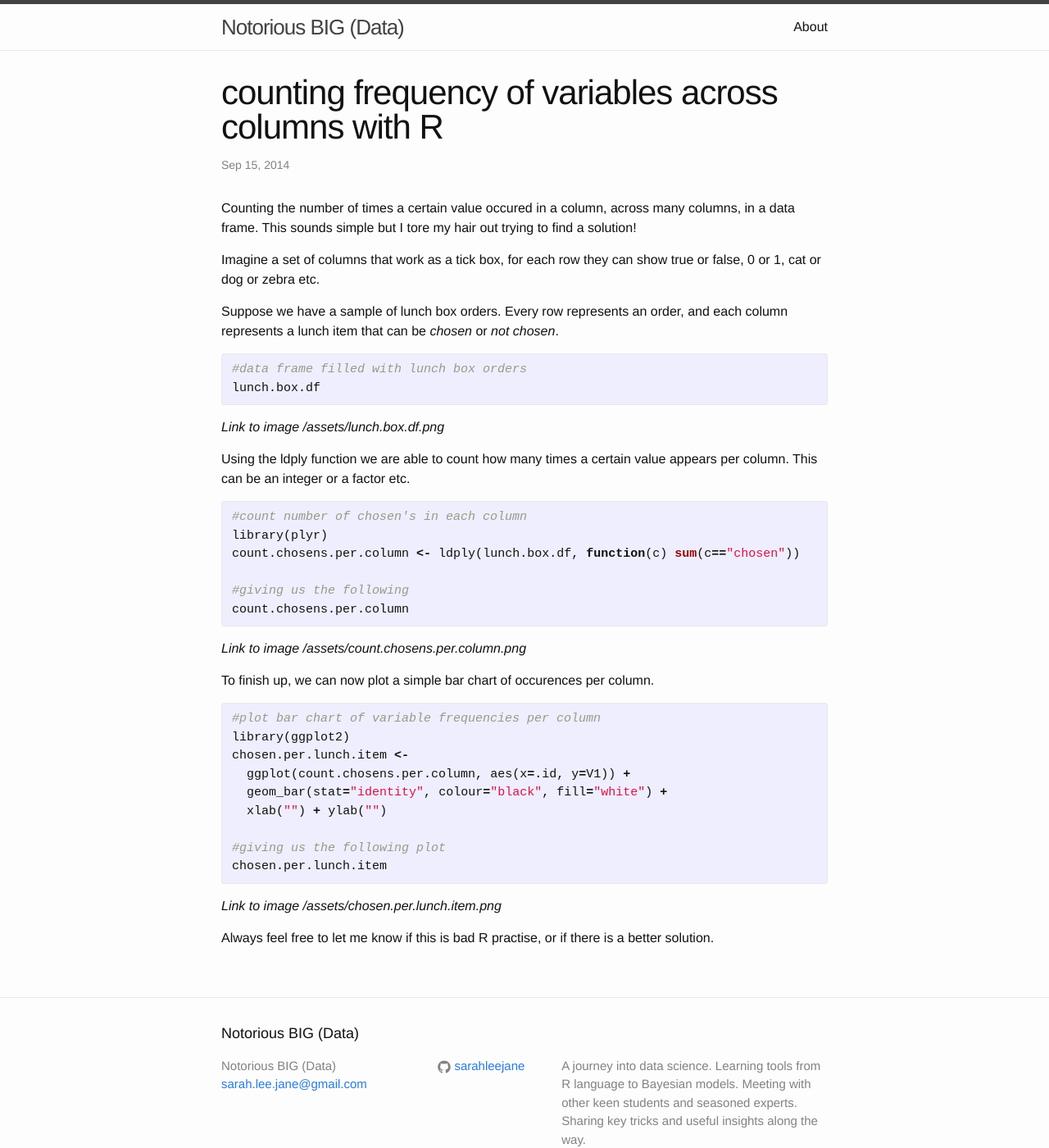
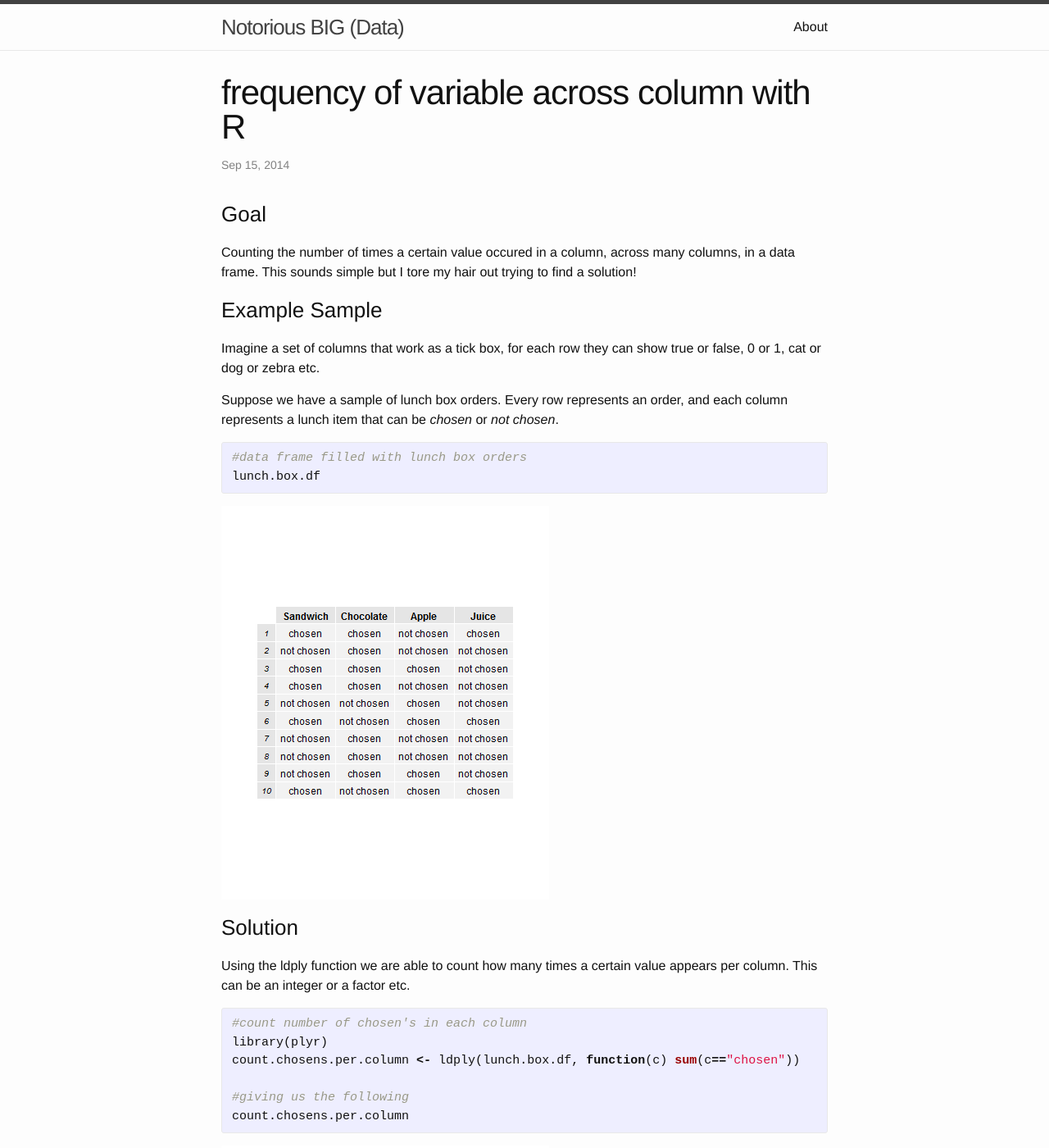
Before and after one commit to sarahleejane/sarahleejane.github.io, a Jekyll site: the page built from _posts/2014-09-15-frequency-of-variable-per-column-with-R.markdown, in a window 1280 px wide and 1400 px high. Shown: the whole window at 82% size. Built offline with Jekyll 4.4.1, drawn with Linux system fonts in a browser that asks for light colours.

Commit message:
post edits

```diff
--- a/_posts/2014-09-15-counting-frequency-of-variables-across-columns.markdown
+++ b/_posts/2014-09-15-frequency-of-variable-per-column-with-R.markdown
@@ -1,12 +1,15 @@
 ---
 layout: post
-title:  "counting frequency of variables across columns with R"
+title:  "frequency of variable across column with R"
 date:   2014-09-15 22:49:28
-categories: R Learning
+categories: Learning R
 ---
+
+### Goal
 Counting the number of times a certain value occured in a column, across many columns, in a data frame.  This sounds simple but
 I tore my hair out trying to find a solution!
 
+### Example Sample
 Imagine a set of columns that work as a tick box, for each row they can show true or false, 0 or 1, cat or dog or zebra etc.
 
 Suppose we have a sample of lunch box orders.  Every row represents an order, and each column represents a lunch item that can be *chosen* or *not chosen*.
@@ -16,8 +19,9 @@
 lunch.box.df
 {% endhighlight %}
 
-*Link to image /assets/lunch.box.df.png*
+![Lunch box data frame](/assets/lunch.box.df.png)
 
+### Solution
 Using the ldply function we are able to count how many times a certain value appears per column.  This can be an integer or a factor etc.
 
 {% highlight r %}
@@ -29,8 +33,9 @@
 count.chosens.per.column
 {% endhighlight %}
 
-*Link to image /assets/count.chosens.per.column.png*
+![Lunch box count per column](/assets/count.chosens.per.column.png)
 
+### Visualised Result
 To finish up, we can now plot a simple bar chart of occurences per column.
 
 {% highlight r %}
@@ -45,6 +50,6 @@
 chosen.per.lunch.item
 {% endhighlight %}
 
-*Link to image /assets/chosen.per.lunch.item.png*
+![Lunch box count plot](/assets/chosen.per.lunch.item.png)
 
 Always feel free to let me know if this is bad R practise, or if there is a better solution.
```
Also changed, not shown: assets/chosen.per.lunch.item.png (added), assets/count.chosens.per.column.png (added), assets/lunch.box.df.png (added), 1 other file.
